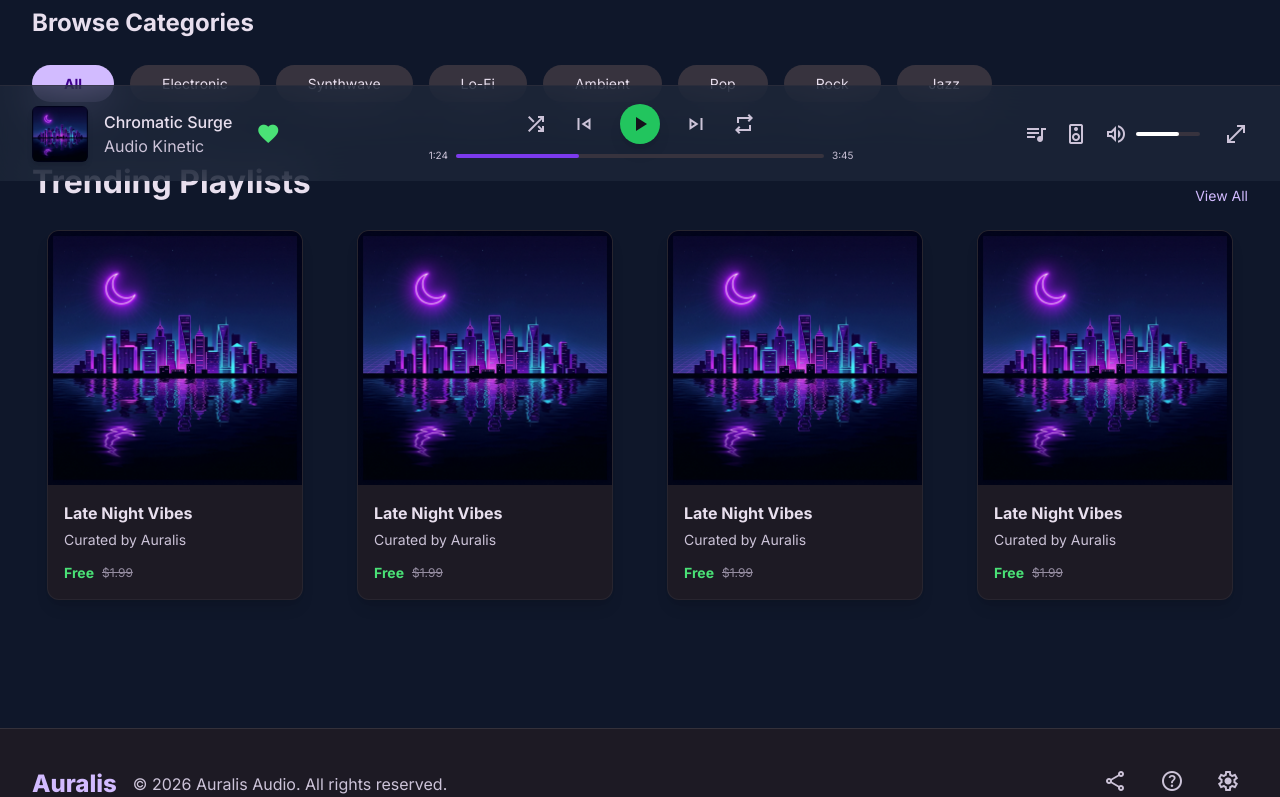
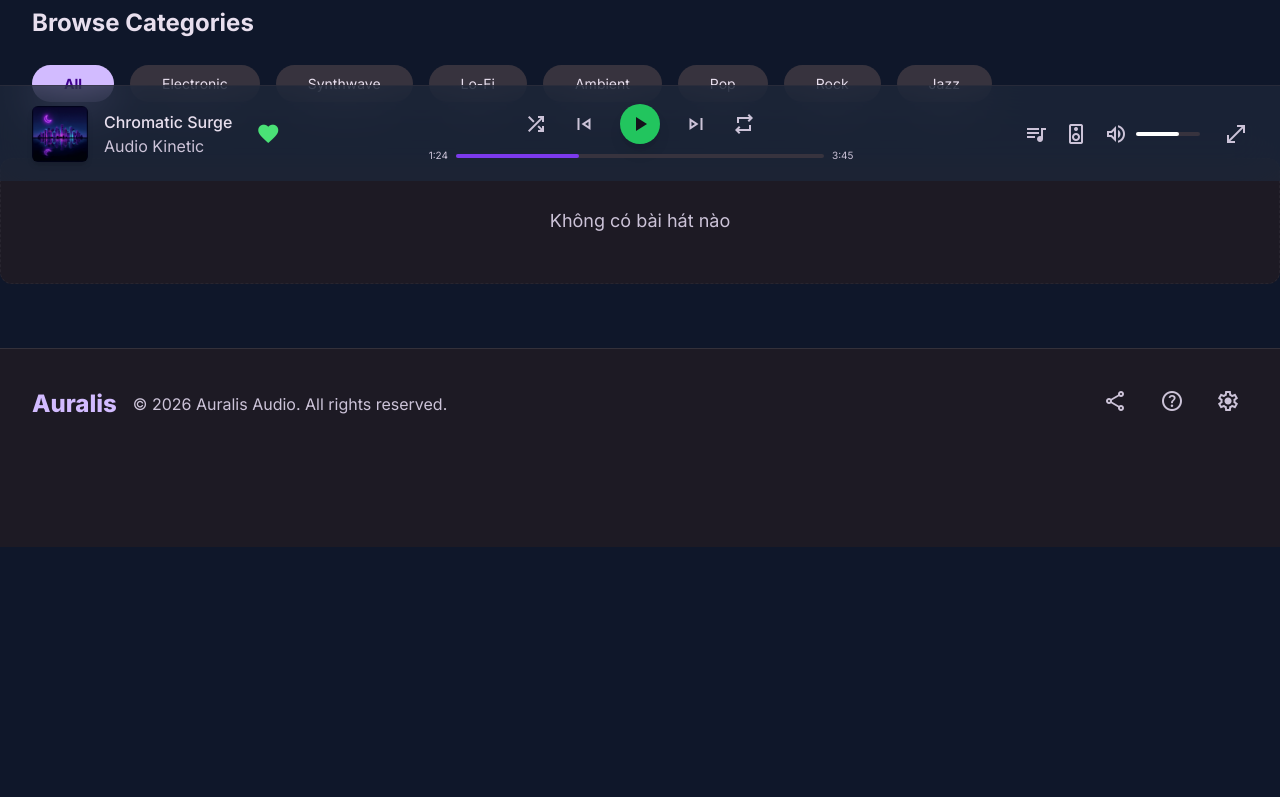
Before and after one commit to kingDlight/DEMO_RBL_FER202, a React (Vite) app: page / in a window 1280 px wide. Shown: the part 619-1416 px from the top of the page. After the commit the page ends 1166 px from the top, so only its background shows below. Built offline with nearby package versions, Linux system fonts and the light colour scheme.

Commit message:
feat(ui): render TrackGrid using list from Props (#2)

```diff
--- a/src/components/TrackGrid.tsx
+++ b/src/components/TrackGrid.tsx
@@ -1,37 +1,29 @@
 import React from 'react';
-import TrackCard from './TrackCard';
+import TrackCard, { type Track } from './TrackCard';
 
-const TrackGrid: React.FC = () => {
-  // Khai báo biến mảng dữ liệu (3-4 object) theo đúng yêu cầu
-  const MUSIC_DATA = [
-    { id: 1, title: "Neon Streets", artist: "Midnight Syndicate" },
-    { id: 2, title: "Resonance", artist: "HOME" },
-    { id: 3, title: "Nightcall", artist: "Kavinsky" },
-    { id: 4, title: "Pacific Coast Highway", artist: "Kavinsky" }
-  ];
+interface TrackGridProps {
+  tracks: Track[];
+  onPlay: (track: Track) => void;
+}
+
+const TrackGrid: React.FC<TrackGridProps> = ({ tracks, onPlay }) => {
+  // Xử lý empty state
+  if (!tracks || tracks.length === 0) {
+    return (
+      <div className="flex justify-center items-center py-12 bg-[#1d1a24] rounded-xl border border-white/5 border-dashed">
+        <p className="font-body-md text-[#ccc3d8] text-lg">Không có bài hát nào</p>
+      </div>
+    );
+  }
 
   return (
-    <section className="px-[16px] md:px-[32px] mb-[64px]">
-      <div className="flex justify-between items-end mb-[24px]">
-        <h2 className="font-headline-lg text-[32px] font-bold text-[#e8dfee]">Trending Playlists</h2>
-        <a className="font-label-md text-[14px] text-[#d2bbff] hover:text-[#7c3aed] transition-colors cursor-pointer">
-          View All
-        </a>
-      </div>
-
-      {/* Thay Bootstrap grid (container/row/col) bằng Tailwind Grid */}
-      <div className="grid grid-cols-1 sm:grid-cols-2 lg:grid-cols-4 gap-[24px]">
-        {/* Dùng .map() duyệt mảng để render list <TrackCard /> */}
-        {MUSIC_DATA.map((item) => (
-          /* Lưu ý: Do TrackCard hiện đang bị yêu cầu "không dùng props" ở Task C,
-             nên list render ra sẽ hiển thị các card giống hệt nhau (hardcode).
-             Điều này hoàn toàn đúng ý đồ bài tập Tuần 2 để học cú pháp .map() */
-          <div key={item.id} className="flex justify-center">
-             <TrackCard />
-          </div>
-        ))}
-      </div>
-    </section>
+    <div className="grid grid-cols-1 sm:grid-cols-2 lg:grid-cols-4 gap-[24px]">
+      {tracks.map((track) => (
+        <div key={track.id} className="flex justify-center">
+          <TrackCard track={track} onPlay={onPlay} />
+        </div>
+      ))}
+    </div>
   );
 };
 
```
